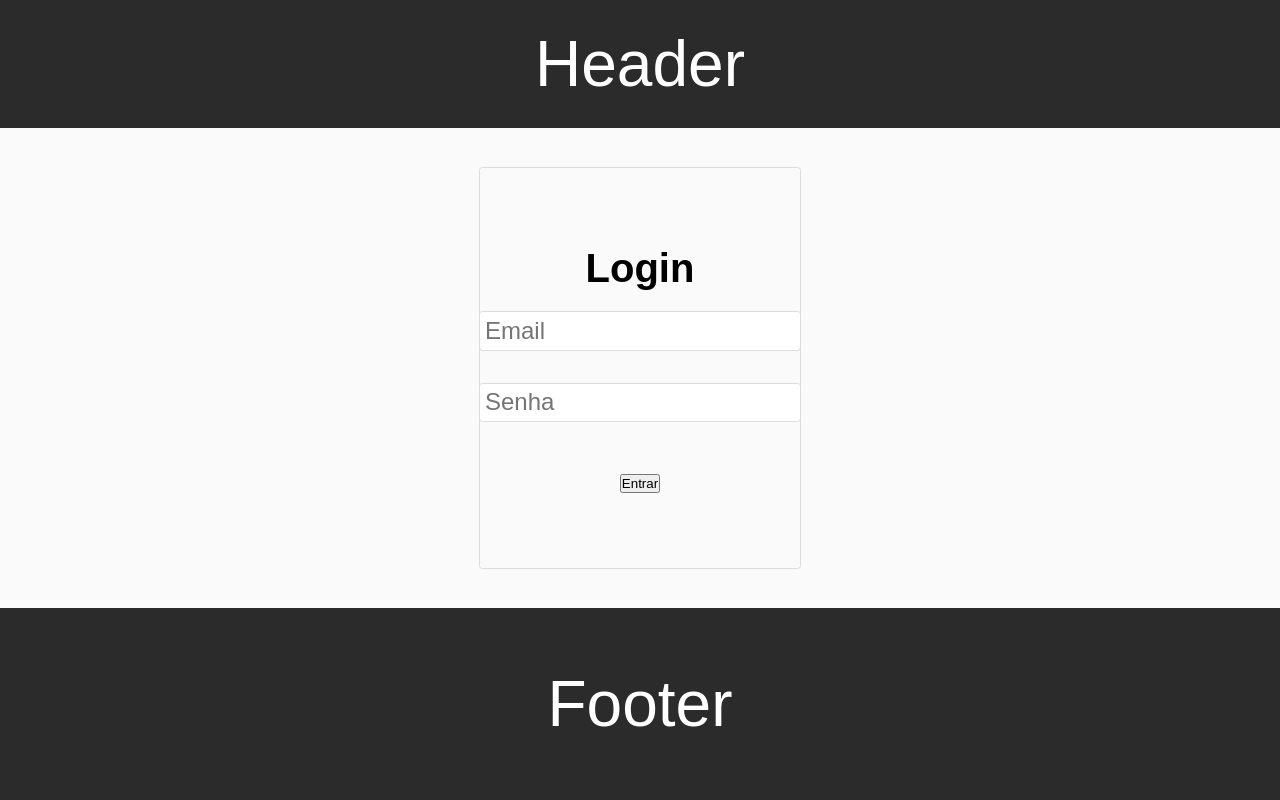
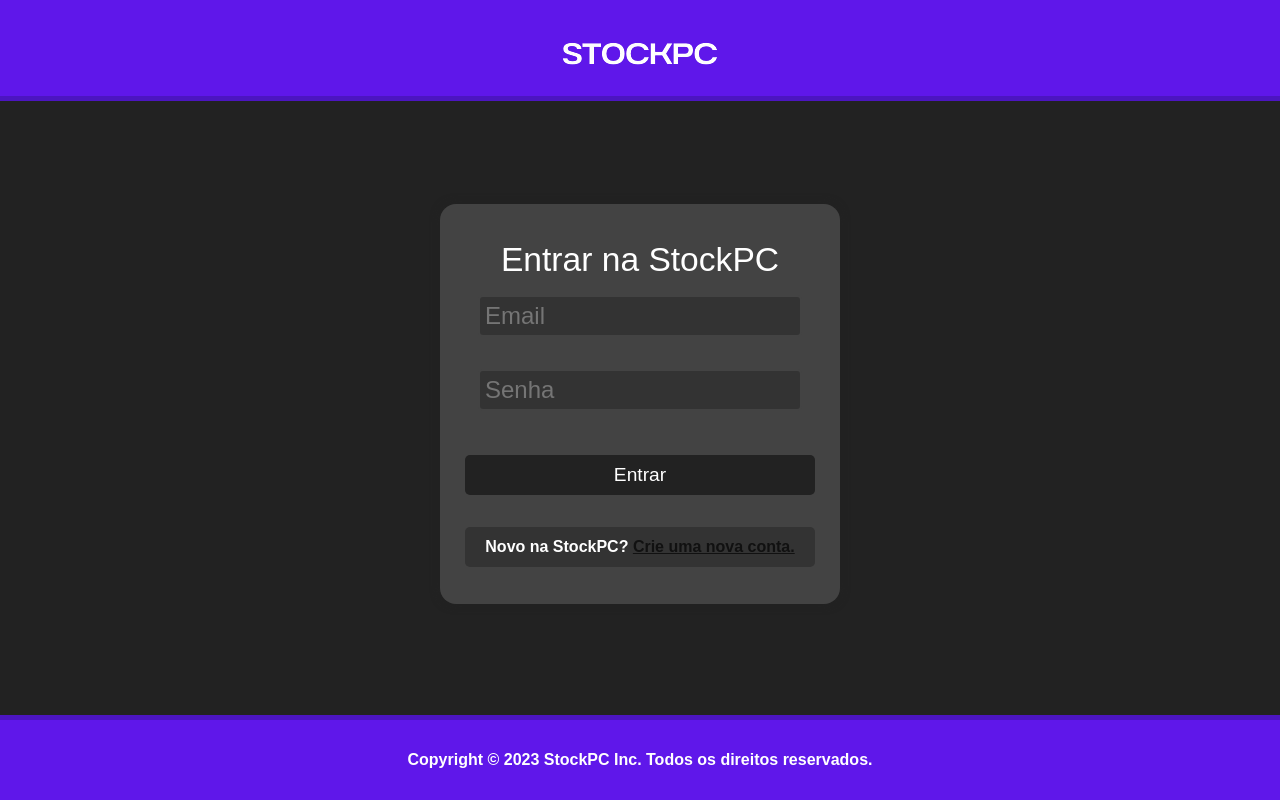
Before and after one commit to LeonardoFilippetto/marketplace, a PHP site: page /login.php in a window 1280 px wide. Run offline with PHP 8.4, Linux system fonts and the light colour scheme; data that the repository does not hold is empty.

Commit message:
transferência de versões
atualização do css feito pelo grupo entre outros ajustes menores

```diff
--- a/marketplace/conexao.php
+++ b/marketplace/conexao.php
@@ -1,3 +1,3 @@
 <?php
-$con = mysqli_connect('localhost','root','','marketplace');
+$con = mysqli_connect('localhost:3399','root','','marketplace');
 ?>
--- a/marketplace/confirmar_email.php
+++ b/marketplace/confirmar_email.php
@@ -30,7 +30,7 @@ if(isset($_POST['numero'])){
 
         $query = "INSERT INTO usuarios (cep, logradouro, data_nasc, numero, bairro, complemento, cidade, referencia, nome, cpf, email, senha, celular) VALUES ('$cep_form', '$logradouro_form', '$data_form', '$numero_form', '$bairro_form', '$complemento_form', '$cidade_form', '$referencia_form', '$nome_form', '$cpf_form', '$email_form', '$senha', '$cel_form')";
 
-        echo $query;
+        echo "Sucesso 😊";
 
     }else{
         $cnpj_form=$_POST['cnpj'];
--- a/marketplace/css/default.css
+++ b/marketplace/css/default.css
@@ -1,7 +1,7 @@
 *{
     margin: 0;
     padding: 0;
-    font-family: sans-serif;
+    font-family: Arial, Helvetica, sans-serif;
     text-align: center;
 }
 
@@ -9,29 +9,29 @@ body{
     display: flex;
     flex-direction: column;
     justify-content: space-between;
-    background-color: #fafafa;
+    background-color: #5f17ea;
     min-height: 100vh;
 }
 
 header{
-    height: 8rem;
+    height: 6rem;
     display: flex;
     align-items: center;
     justify-content: center;
-    margin-bottom: 0.5rem;
     background-color: #2b2b2b;
     color: #fff;
+
 }
 
-header span{
-    font-size: 4rem;
-    margin-left: auto;
+header #logo{
+    font-size: 3rem;
+
 }
 
 footer{
-    height: 12rem;
+    height: 5rem;
     width:100%;
-    font-size: 4rem;
+    font-size: 1rem;
     display: flex;
     align-items: center;
     justify-content: center;
--- a/marketplace/css/form.css
+++ b/marketplace/css/form.css
@@ -1,24 +1,29 @@
-header span{
-    font-size: 4rem;
+*{
     margin: 0;
+    padding: 0;
+    font-family: Arial, Helvetica, sans-serif;
+    text-align: center;
 }
 
 #form_container{
-    width: 20rem;
+    width: 25rem;
     height: 25rem;
     display: flex;
     flex-direction: column;
+    background-color: rgb(235, 235, 235);
     border: 1px solid #ddd;
     align-items: center;
     justify-content: center;
     margin:auto;
-    border-radius: 0.2rem;
+    border-radius: 1rem;
+    box-shadow: 2px 3px 3px 0px #929292;
     font-size: 1.5rem;
 }
 
 #form_container h1{
-    font-size: 2.5rem;
-    margin: 0.25rem;
+    font-size: 1.5rem;
+    margin: 1rem;
+
 }
 
 .mensagem{
@@ -28,8 +33,76 @@ header span{
 input{
     margin: 1rem 0;
     text-align: left;
-    border-radius: 0.2rem;
-    border: 1px solid #ddd;
-    padding: 0.30rem;
+    border-radius: 5px;
+    border: 1px solid #cfcfcf;
+    padding: 0.3rem;
     font-size: 1.5rem;
 }
+
+#botao{
+    color: #ffffff;
+    background-color: #1A7F37;
+    border: none;
+    border-radius: 5px;
+    width: 100%;
+    height: 2.5rem;
+    font-size: 1.2rem;
+    cursor: pointer ;
+
+}
+
+#botao:hover{
+    background-color: #156e2e;
+    box-shadow: 0 12px 16px 0 rgba(0,0,0,0.24), 0 17px 50px 0 rgba(0,0,0,0.19);
+    -webkit-animation: slide-in-bck-center 0.7s cubic-bezier(0.250, 0.460, 0.450, 0.940) both;
+	        animation: slide-in-bck-center 0.7s cubic-bezier(0.250, 0.460, 0.450, 0.940) both;
+
+}
+
+#cadastro{
+    display: flex;
+    justify-content: center ;
+    align-items: center;
+    border-radius: 5px;
+    background-color: #cfcfcf;
+    height: 5rem;
+    margin-top: 2rem;
+    font-size: 1rem;
+}
+
+/* ----------------------------------------------
+ * Generated by Animista on 2023-4-10 12:33:50
+ * Licensed under FreeBSD License.
+ * See http://animista.net/license for more info.
+ * w: http://animista.net, t: @cssanimista
+ * ---------------------------------------------- */
+
+/**
+ * ----------------------------------------
+ * animation slide-in-bck-center
+ * ----------------------------------------
+ */
+ @-webkit-keyframes slide-in-bck-center {
+    0% {
+      -webkit-transform: translateZ(600px);
+              transform: translateZ(600px);
+      opacity: 0;
+    }
+    100% {
+      -webkit-transform: translateZ(0);
+              transform: translateZ(0);
+      opacity: 1;
+    }
+  }
+  @keyframes slide-in-bck-center {
+    0% {
+      -webkit-transform: translateZ(600px);
+              transform: translateZ(600px);
+      opacity: 0;
+    }
+    100% {
+      -webkit-transform: translateZ(0);
+              transform: translateZ(0);
+      opacity: 1;
+    }
+  }
--- a/marketplace/css/index.css
+++ b/marketplace/css/index.css
@@ -15,7 +15,7 @@
     align-items: center;
     transition: box-shadow 200ms ease 0s;
     box-shadow: #28293d14 0px 0px 1px, #60617029 0px 0.5px 2px;
-    background-color: #fff;
+    background-color: #320e80;
 }
 
 .img_anunc{
@@ -29,4 +29,5 @@
 .img_anunc img{
     max-width: 100%;
     max-height: 100%;
+
 }
--- a/marketplace/login.php
+++ b/marketplace/login.php
@@ -49,23 +49,79 @@ if(isset($_POST['email'])){
     <link rel="stylesheet" href="css/default.css">
     <link rel="stylesheet" href="css/form.css">
 </head>
+<style>
+        *{
+            color: #fff;
+        }
+        header{
+            background-color: #5f17ea;
+            border-bottom: solid 5px #0123;
+        }
+        footer{
+            background-color: #5f17ea;
+            border-top: solid 5px #0123;
+        }
+        .logo-stockpc{
+           max-width: 300px;
+           margin-top: -10px;
+        }
+        body{
+            background-color: #222;
+        }
+        #form_container{
+            backdrop-filter: blur(0px);
+            color: #fff;
+            background-color:#434343;
+            box-shadow: 0px 0px 10px #222;
+            border: none;
+
+        }
+        #botao{
+            color: #fff;
+            background-color: #222;
+        }
+        form input{
+            border: solid 2px #434343;
+            background-color: #333;
+        }
+        #cadastro{
+            background-color: #333;
+            height: 40px;
+            width: 350px ;
+            text-decoration: none;
+        }
+        #cadastro a{
+            color: #111;
+        }
+        .entrar{
+            font-size: 1.4em;
+        }
+
+</style>
 <body>
     <header>
-        <span>Header</span>
+        <div id="logo"><img src="img/Stockpc_escrito.png" alt="StockPC Logo" class="logo-stockpc"></div>
     </header>
+
 
     <div id="form_container">
         <form action="" method="post">
-            <h1>Login</h1>
+            <p class="entrar">Entrar na StockPC</p>
             <input type="email" name="email" required placeholder="Email"><br>
             <input type="password" name="senha" required placeholder="Senha"><br>
             <span class="mensagem"><?php echo $mensagem; ?></span><br>
-            <button>Entrar</button>
+            <button id="botao">Entrar</button>
+
+            <div id="cadastro">
+                <p><b>Novo na StockPC? <a href="cadastro_inicio.php">Crie uma nova conta.</a></b></p>
+            </div>
         </form>
+
+
     </div>
 
     <footer>
-        Footer
+        <strong>Copyright © 2023 StockPC Inc. Todos os direitos reservados.</strong>
     </footer>
 </body>
 </html>
```
Also changed, not shown: marketplace/cadastro_final.php (+47 -10 lines), marketplace/cadastro_inicio.php (+48 -10 lines), marketplace/img/Stockpc.png (added), marketplace/img/Stockpc2.png (added), marketplace/img/Stockpc_escrito.png (added).
